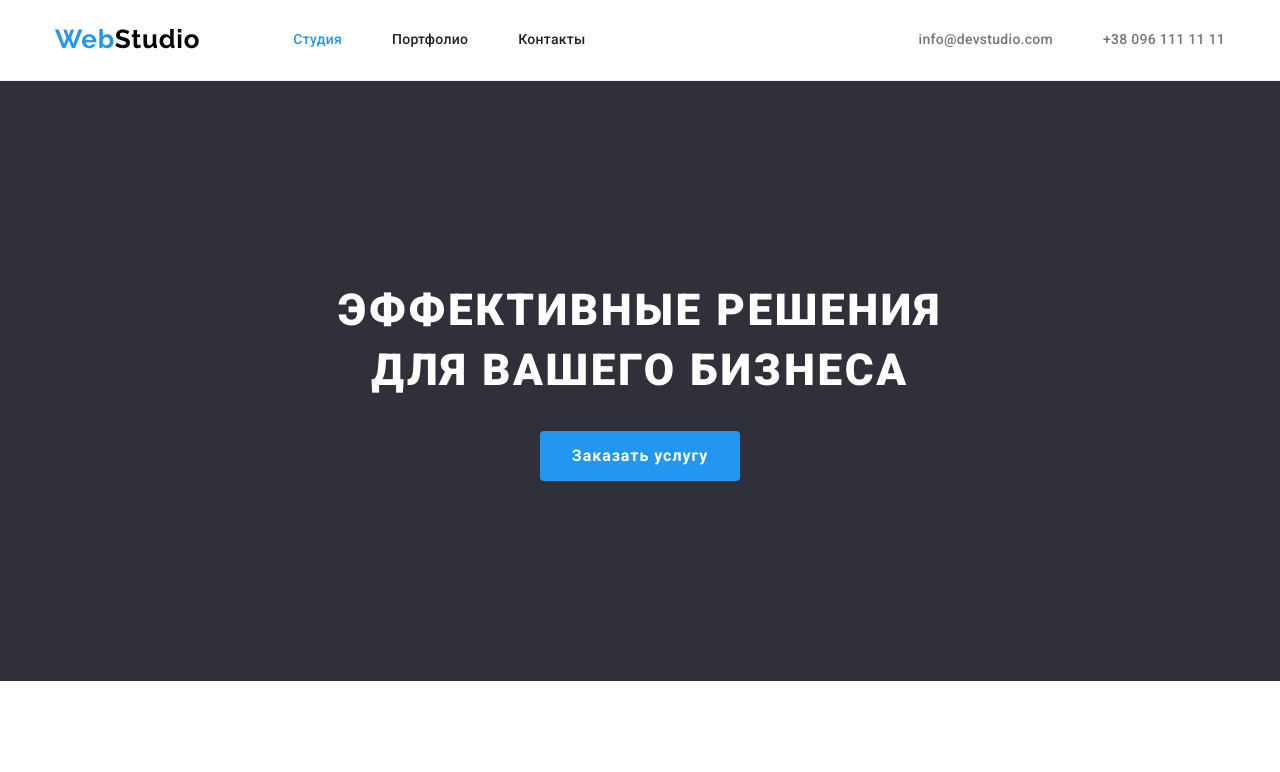
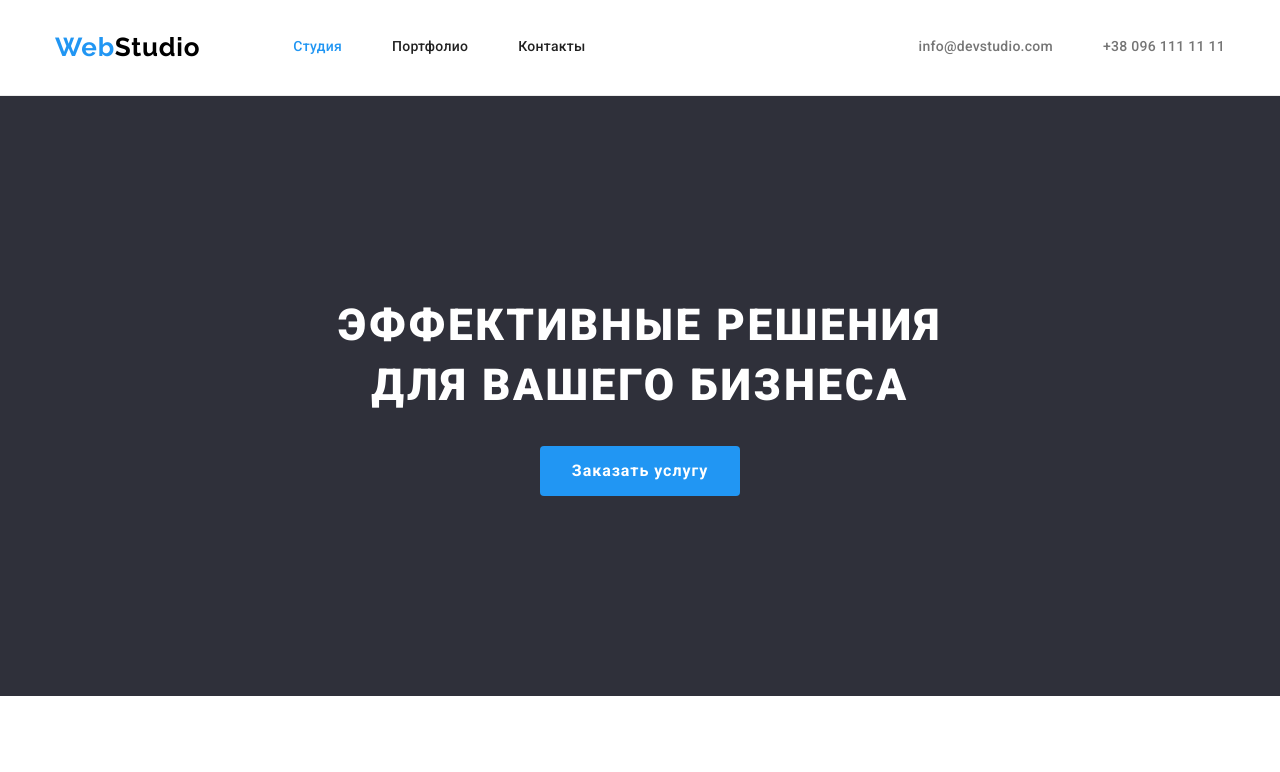
Before and after one commit to MicRedd1985/goit-markup-hw-03, a plain HTML site: page index.html in a window 1280 px wide. Shown: the top 772 px of the page. Drawn offline with nearby package versions, Linux system fonts and the light colour scheme.

Commit message:
виправлення
змінив направленість в хедері та футері, прибрав паддінг в хедері, виправив кнопку (де злиплось)

```diff
--- a/css/styles.css
+++ b/css/styles.css
@@ -70,8 +70,7 @@ img {
 }
 
 .header-content .logo {
-    padding-top: 24px;
-    padding-bottom: 25px;
+
     font-family: 'Raleway';
     font-weight: 700;
     font-size: 26px;
@@ -80,6 +79,7 @@ img {
     letter-spacing: 0.03em;
     text-decoration: none;
     color: var(--second-logo-color);
+    margin-right: 93px;
 }
 
 
@@ -89,7 +89,10 @@ img {
 
 .header-nav {
     display: flex;
-}
+    padding-top: 32px;
+    padding-bottom: 32px;
+
+    }
 
 
 .container.nav {
@@ -101,7 +104,7 @@ img {
 .header-link {
     align-items: center;
     display: flex;
-    margin-left: 93px;
+
 }
 
 .header-link,
@@ -124,6 +127,7 @@ img {
     line-height: 1.14;
     letter-spacing: 0.02em;
     color: var(--title-text-color);
+    margin-right: auto;
 }
 
 
@@ -131,16 +135,16 @@ img {
     color: var(--link-color);
 }
 
-.header-link>.item:nth-child(n + 2) {
-    margin-left: 50px;
+.header-link>.item.item:nth-child(-n+2) {
+    margin-right: 50px;
 }
 
 .contact-link {
     display: flex;
+    padding-left: 0px;
+    margin-left: auto;
 
-
-    margin-left: auto;
-}
+   }
 
 .contact-link .link {
     display: block;
@@ -150,10 +154,11 @@ img {
     line-height: 1.14;
     letter-spacing: 0.02em;
     color: var(--primary-text-color);
+
 }
 
-.contact-link>.item:nth-child(n + 2) {
-    margin-left: 50px;
+.contact-link>.item.item:nth-child(1) {
+    margin-right: 50px;
 }
 
 /* main */
@@ -485,8 +490,7 @@ img {
 
 .address {
     font-style: normal;
-    margin-top: 20px;
-}
+    }
 
 
 .footer-link .link {
@@ -498,8 +502,8 @@ img {
     color: rgba(255, 255, 255, 0.6);
 }
 
-.footer-link>.item:nth-child(n + 2) {
-    margin-top: 9px;
+.footer-link>.item:nth-child(-n + 2) {
+    margin-bottom: 9px;;
 }
 
 .map-link {
@@ -529,4 +533,5 @@ img {
     color: var(--secondary-text-color);
     text-decoration: none;
     display: block;
+    margin-bottom: 20px;
 }
```
Also changed, not shown: portfolio.html (+1 -1 lines).
